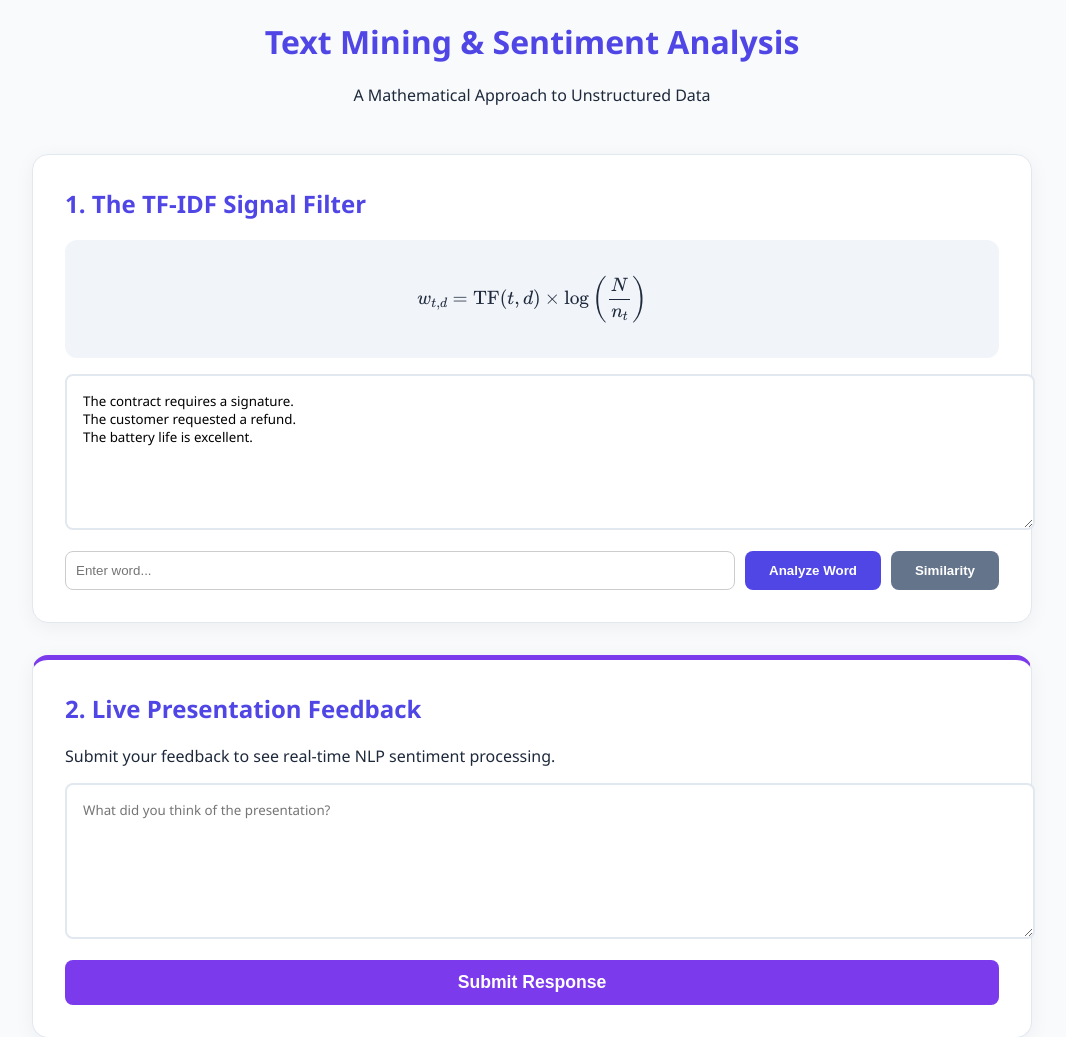
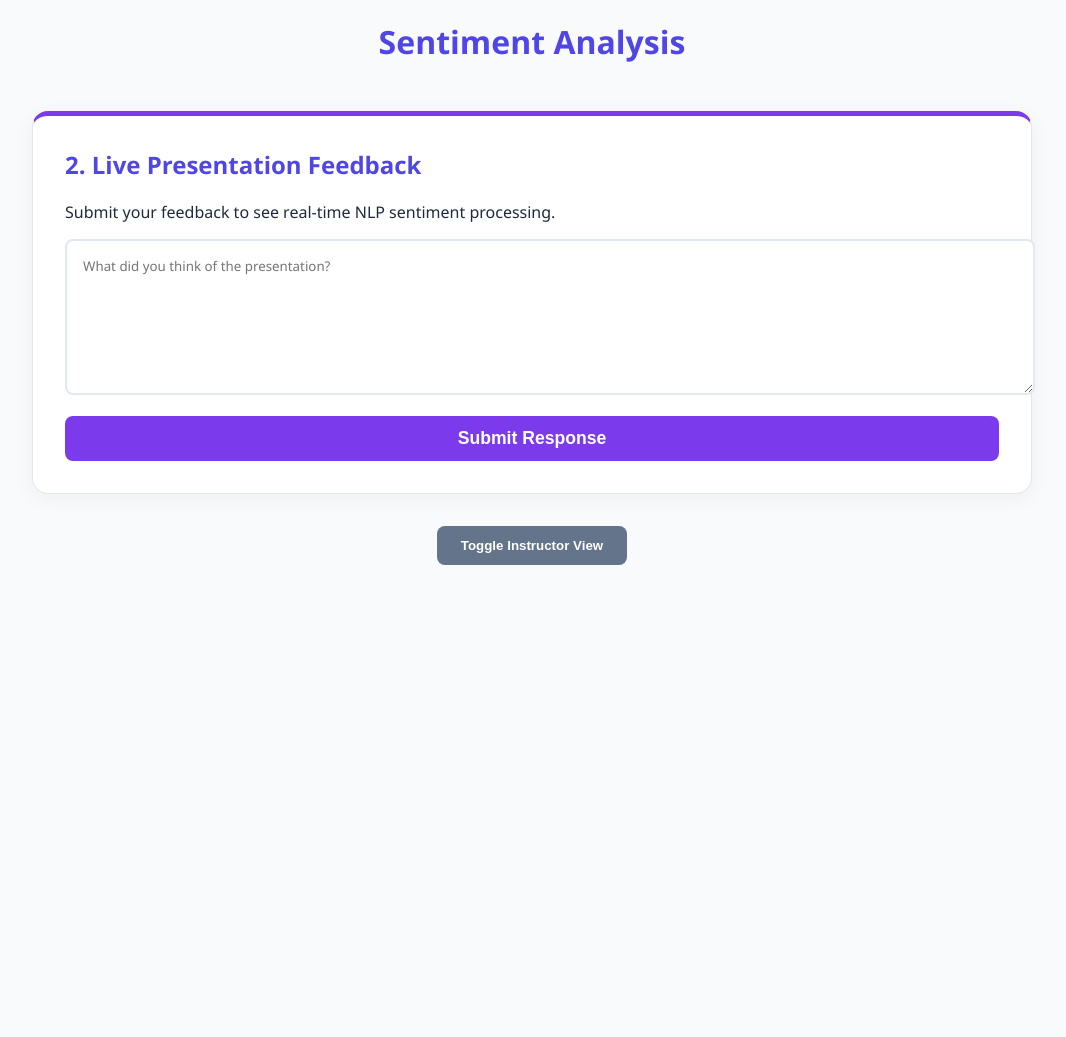
Before and after one commit to 3k100612-max/survey, a Flask app: page / in a window 1280 px wide. Shown: the top 1037 px of the page, without its empty margins (108-1174 px from the left). After the commit the page ends 565 px from the top, so only its background shows below. Run offline with Flask 3, Linux system fonts and the light colour scheme; some libraries are stand-ins or nearby versions.

Commit message:
Update index.html

```diff
--- a/templates/index.html
+++ b/templates/index.html
@@ -54,26 +54,8 @@
 
 <div class="container">
     <header style="text-align: center; margin-bottom: 3rem;">
-        <h1>Text Mining & Sentiment Analysis</h1>
-        <p>A Mathematical Approach to Unstructured Data</p>
+        <h1>Sentiment Analysis</h1>
     </header>
-
-    <!-- Section 1: TF-IDF Simulation -->
-    <section class="card">
-        <h2>1. The TF-IDF Signal Filter</h2>
-        <div class="formula-box">
-            $$w_{t,d} = \text{TF}(t,d) \times \log\left(\frac{N}{n_t}\right)$$
-        </div>
-        <textarea id="docsInput">The contract requires a signature.
-The customer requested a refund.
-The battery life is excellent.</textarea>
-        <div style="display: flex; gap: 10px;">
-            <input type="text" id="wordInput" placeholder="Enter word..." style="flex:1; padding:10px; border-radius:8px; border:1px solid #ccc;">
-            <button class="btn btn-primary" onclick="analyzeWord()">Analyze Word</button>
-            <button class="btn btn-secondary" onclick="compareDocs()">Similarity</button>
-        </div>
-        <div id="miningOutput"></div>
-    </section>
 
     <!-- Section 2: Sentiment Survey -->
     <section class="card" style="border-top: 5px solid var(--secondary);">
@@ -86,7 +68,7 @@ The battery life is excellent.</textarea>
     <!-- Section 3: Admin Dashboard -->
     <section id="adminSection" class="card" style="display:none;">
         <div style="display: flex; justify-content: space-between; align-items: center;">
-            <h2>Instructor Insights</h2>
+            <h2>Presenter Insights</h2>
             <button class="btn btn-secondary" onclick="refreshStats()">Refresh Data</button>
         </div>
         <div class="stats-grid">
```
